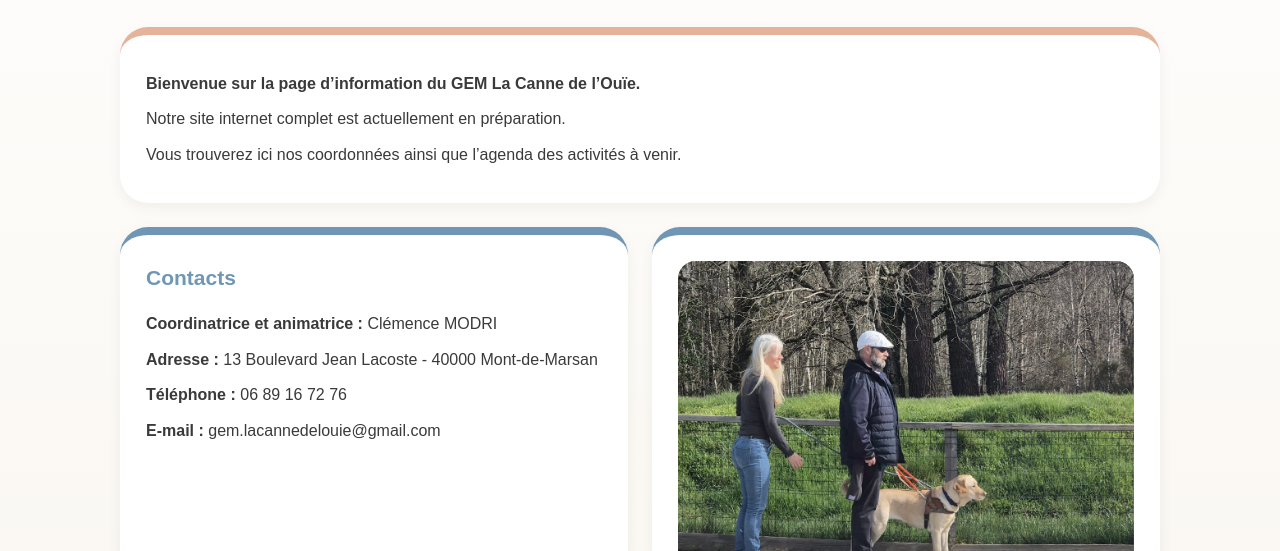
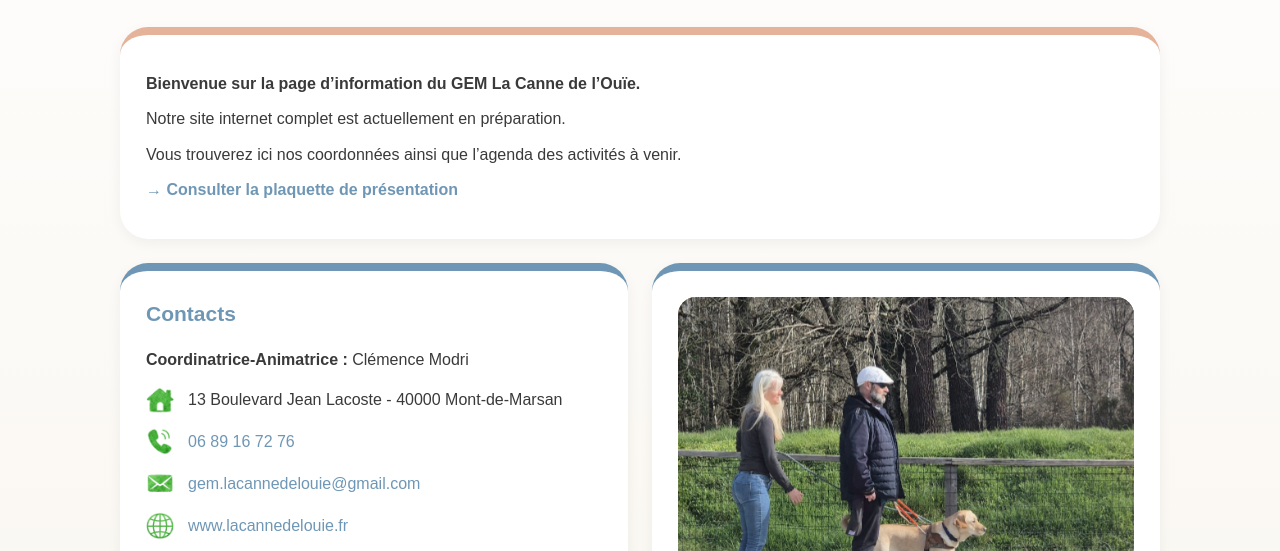
Before and after one commit to vincentmourthe-dotcom/gemlcdo, a plain HTML site: page index.html in a window 1280 px wide. Shown: the part 388-939 px from the top of the page. Drawn offline with Linux system fonts and the light colour scheme.

Commit message:
Update index.html

```diff
--- a/index.html
+++ b/index.html
@@ -43,7 +43,6 @@
       max-width: 420px;
       width: 100%;
       height: auto;
-      display: inline-block;
     }
 
     .accroche {
@@ -93,6 +92,35 @@
     .bloc p,
     .intro p {
       margin: 10px 0;
+    }
+
+    .intro-link {
+      margin-top: 18px;
+    }
+
+    .intro-link a,
+    .contact-item a {
+      color: var(--bleu);
+      text-decoration: none;
+    }
+
+    .intro-link a:hover,
+    .contact-item a:hover {
+      text-decoration: underline;
+    }
+
+    .contact-item {
+      display: flex;
+      align-items: center;
+      gap: 14px;
+      margin: 14px 0;
+    }
+
+    .icon {
+      width: 28px;
+      height: 28px;
+      object-fit: contain;
+      flex-shrink: 0;
     }
 
     .slideshow {
@@ -185,15 +213,44 @@
       <p><strong>Bienvenue sur la page d’information du GEM La Canne de l’Ouïe.</strong></p>
       <p>Notre site internet complet est actuellement en préparation.</p>
       <p>Vous trouverez ici nos coordonnées ainsi que l’agenda des activités à venir.</p>
+
+      <p class="intro-link">
+        <a href="plaquette.pdf" target="_blank"><strong>→ Consulter la plaquette de présentation</strong></a>
+      </p>
     </section>
 
     <section class="bloc-double">
+
       <div class="bloc">
         <h2>Contacts</h2>
-        <p><strong>Coordinatrice et animatrice :</strong> Clémence MODRI</p>
-        <p><strong>Adresse :</strong> 13 Boulevard Jean Lacoste - 40000 Mont-de-Marsan</p>
-        <p><strong>Téléphone :</strong> 06 89 16 72 76</p>
-        <p><strong>E-mail :</strong> gem.lacannedelouie@gmail.com</p>
+
+        <p><strong>Coordinatrice-Animatrice :</strong> Clémence Modri</p>
+
+        <div class="contact-item">
+          <img src="icon-adresse.png" class="icon" alt="Icône adresse">
+          <span>13 Boulevard Jean Lacoste - 40000 Mont-de-Marsan</span>
+        </div>
+
+        <div class="contact-item">
+          <img src="icon-telephone.png" class="icon" alt="Icône téléphone">
+          <span><a href="tel:0689167276">06 89 16 72 76</a></span>
+        </div>
+
+        <div class="contact-item">
+          <img src="icon-mail.png" class="icon" alt="Icône mail">
+          <span><a href="mailto:gem.lacannedelouie@gmail.com">gem.lacannedelouie@gmail.com</a></span>
+        </div>
+
+        <div class="contact-item">
+          <img src="icon-site.png" class="icon" alt="Icône site internet">
+          <span><a href="https://www.lacannedelouie.fr" target="_blank">www.lacannedelouie.fr</a></span>
+        </div>
+
+        <div class="contact-item">
+          <img src="icon-reseau.png" class="icon" alt="Icône réseau social">
+          <span>GEM La Canne de l’Ouïe</span>
+        </div>
+
       </div>
 
       <div class="bloc">
@@ -206,6 +263,7 @@
           <img class="slide" src="photo6.jpg" alt="">
         </div>
       </div>
+
     </section>
 
     <section class="agenda">
```
